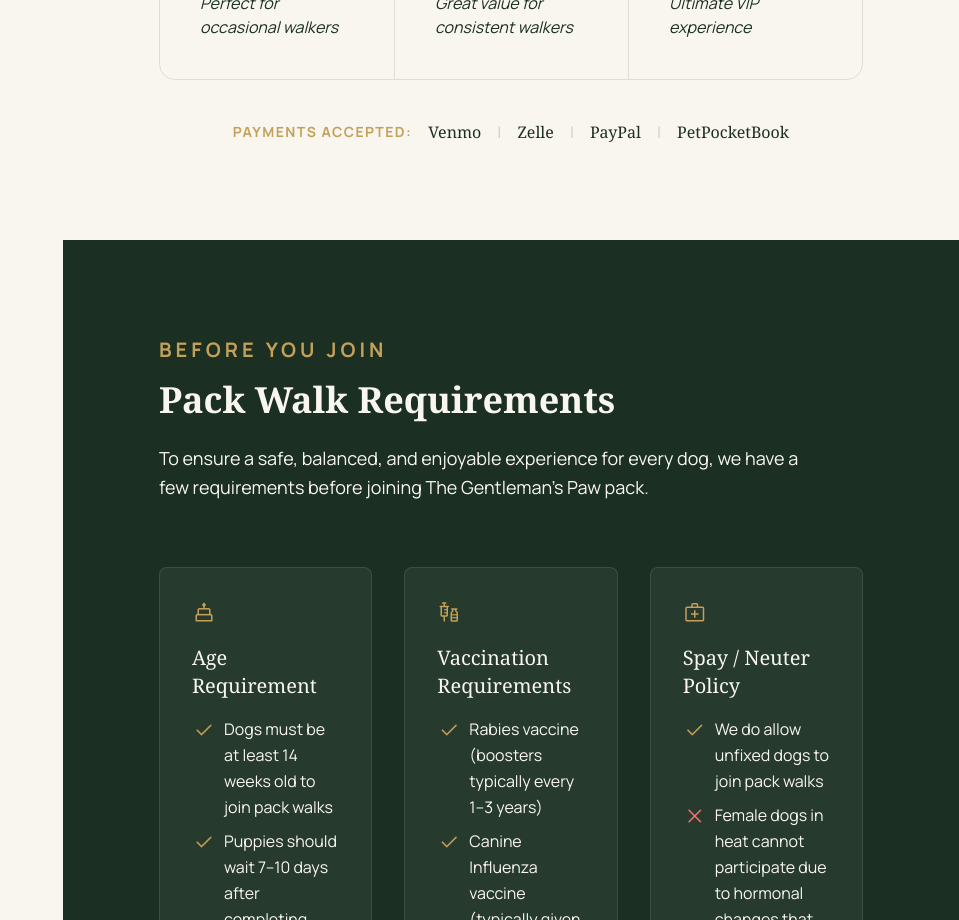
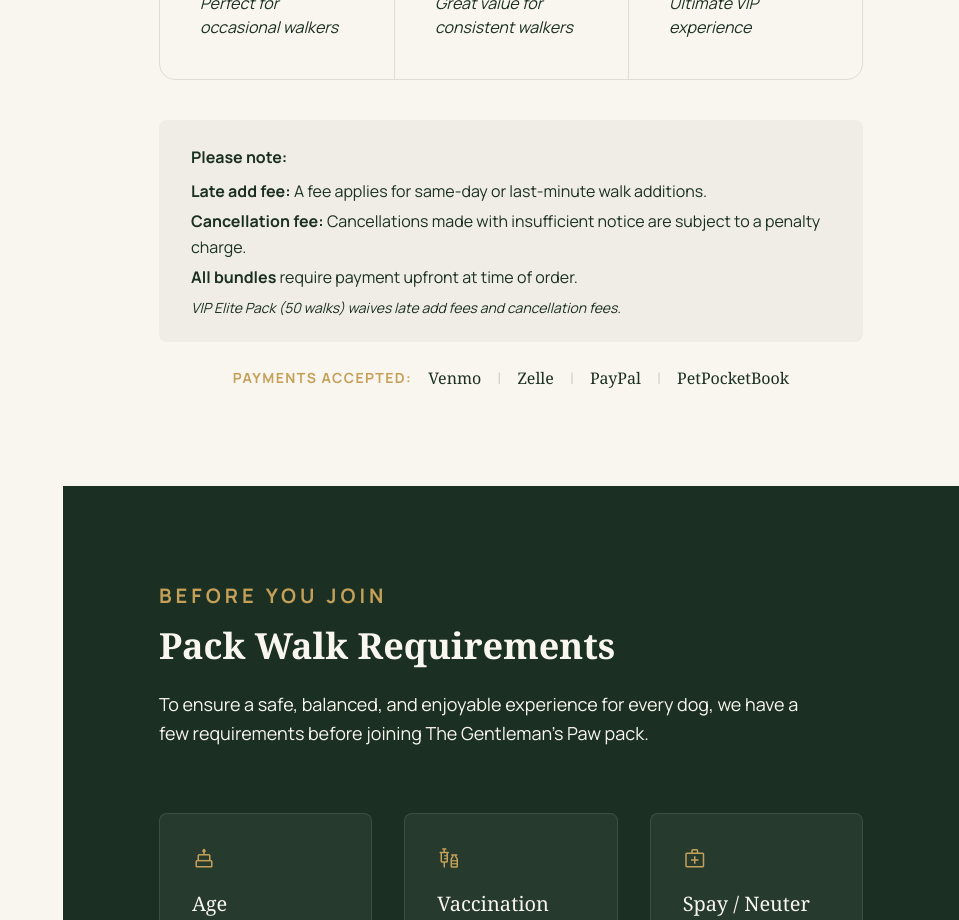
Before and after one commit to EducatedBernie/gentlemans-paw, a Next.js app: page / in a window 1280 px wide. Shown: the part 5360-6280 px from the top of the page, without its empty margins (321-1280 px from the left). Built offline with nearby package versions, Linux system fonts and the light colour scheme.

Commit message:
Add fees disclaimer below pricing: late add fee, cancellation penalties

```diff
--- a/src/components/sections/PackWalksSection.tsx
+++ b/src/components/sections/PackWalksSection.tsx
@@ -321,8 +321,19 @@ export default function PackWalksSection() {
             </div>
           </div>
 
+          {/* Fees Disclaimer */}
+          <div className="mt-10 bg-[#f0ede7] rounded-xl px-8 py-6 text-base text-[#1B3022] leading-relaxed">
+            <p className="font-bold mb-2">Please note:</p>
+            <ul className="space-y-1">
+              <li><strong>Late add fee:</strong> A fee applies for same-day or last-minute walk additions.</li>
+              <li><strong>Cancellation fee:</strong> Cancellations made with insufficient notice are subject to a penalty charge.</li>
+              <li><strong>All bundles</strong> require payment upfront at time of order.</li>
+            </ul>
+            <p className="mt-2 text-sm italic">VIP Elite Pack (50 walks) waives late add fees and cancellation fees.</p>
+          </div>
+
           {/* Payment Info */}
-          <div className="mt-10 flex items-center justify-center gap-4 flex-wrap text-base text-[#1B3022]">
+          <div className="mt-6 flex items-center justify-center gap-4 flex-wrap text-base text-[#1B3022]">
             <span className="text-sm font-bold uppercase tracking-widest text-[#C5A059]">Payments Accepted:</span>
             <span className="font-headline text-[#1B3022]">Venmo</span>
             <span className="text-[#1B3022]/20">|</span>
```
